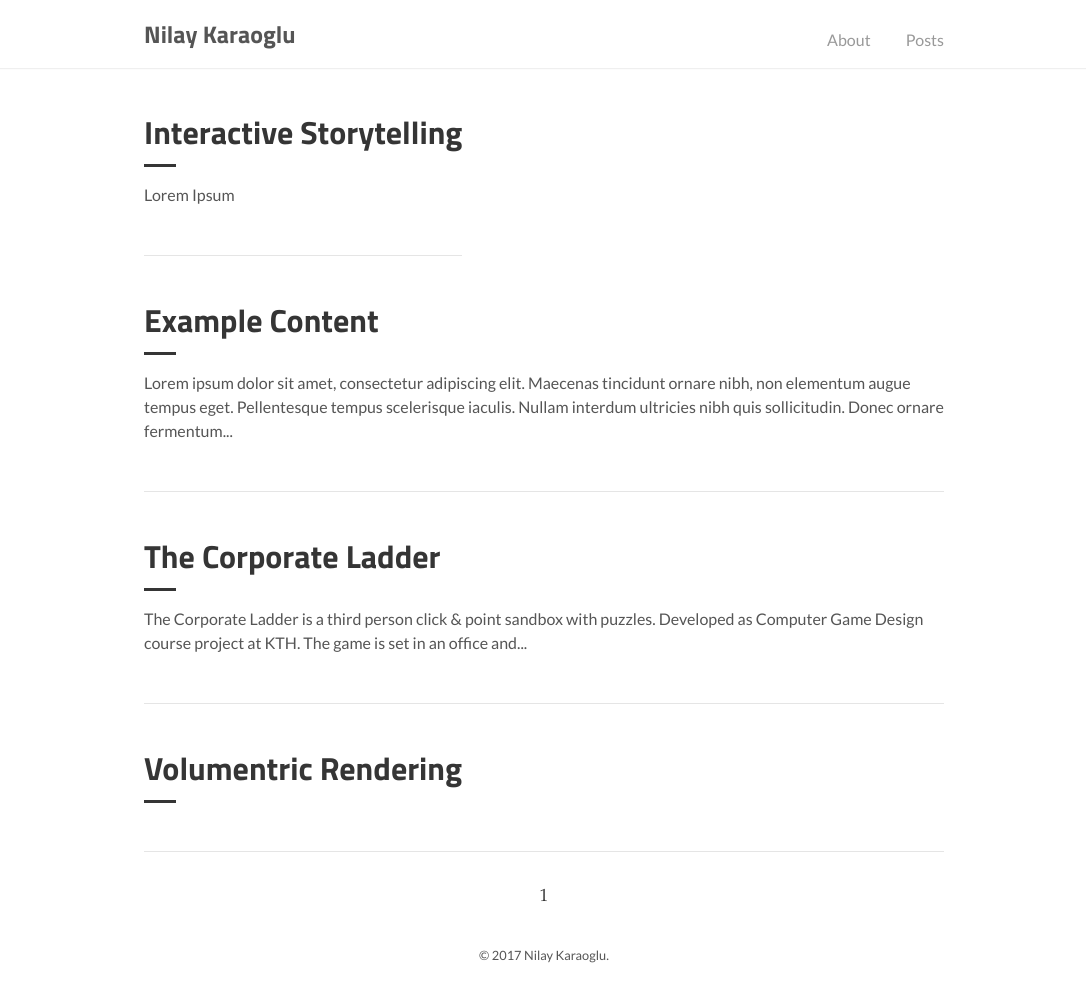
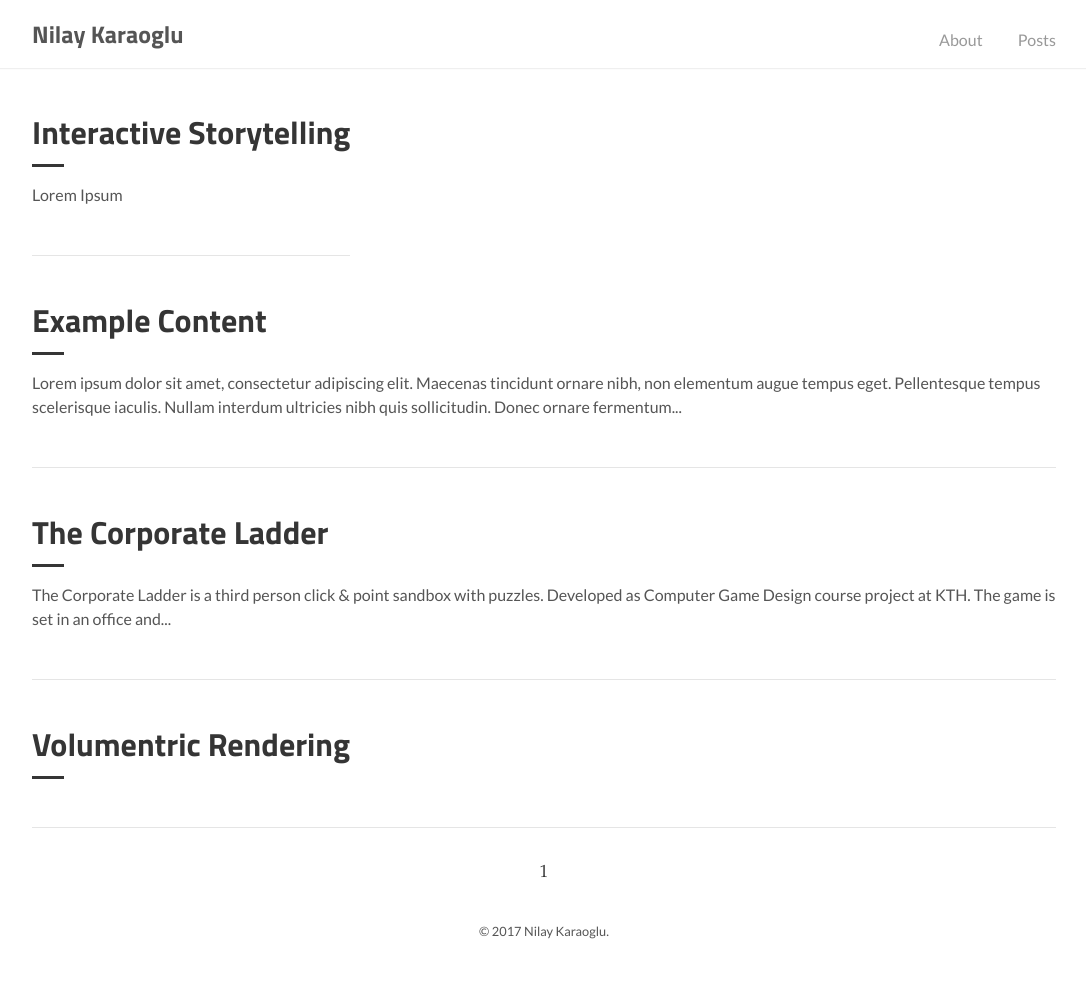
Before and after one commit to eowyn36/eowyn36.github.io, a Jekyll site: the page built from index.html, in a window 1280 px wide. Shown: the whole page, without its empty margins (96-1182 px from the left). Built offline with Jekyll 4.4.1, drawn with Linux system fonts in a browser that asks for light colours; the list of posts is cut into pages by our own code; after the commit the page ends 974 px from its top, so only the background shows below that.

Commit message:
Updates layout style

```diff
--- a/_sass/_layout.scss
+++ b/_sass/_layout.scss
@@ -8,7 +8,7 @@ main,
 footer,
 .nav-container {
   margin: 0 auto;
-  max-width: 800px;
+  max-width: 1800px;
   width: 80%;
 }
 
```
